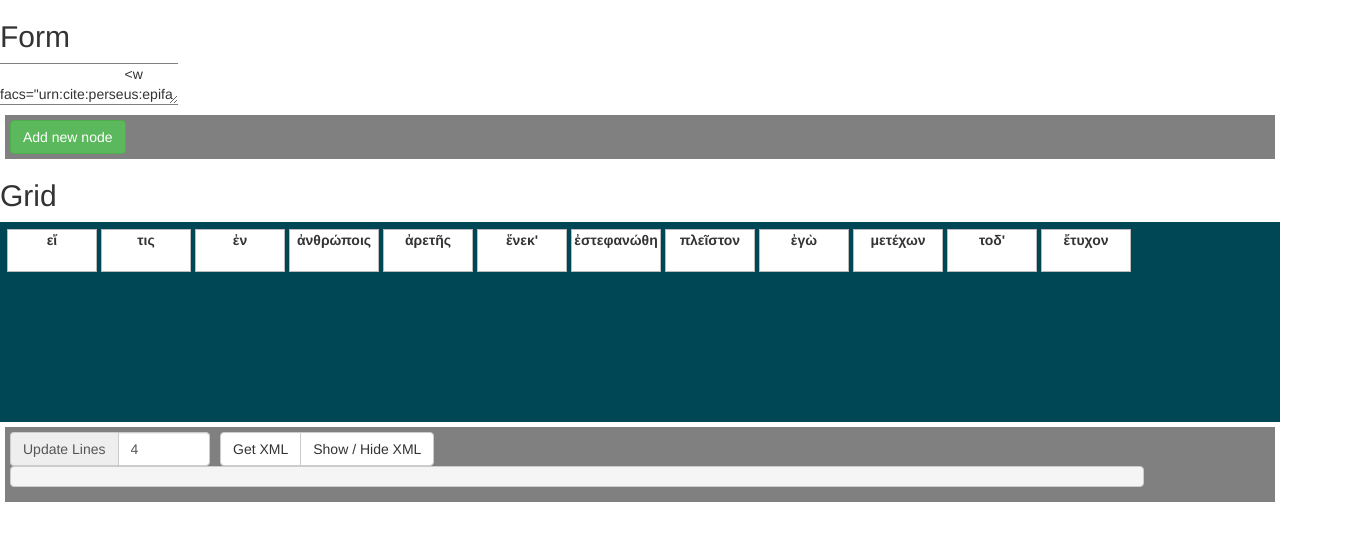
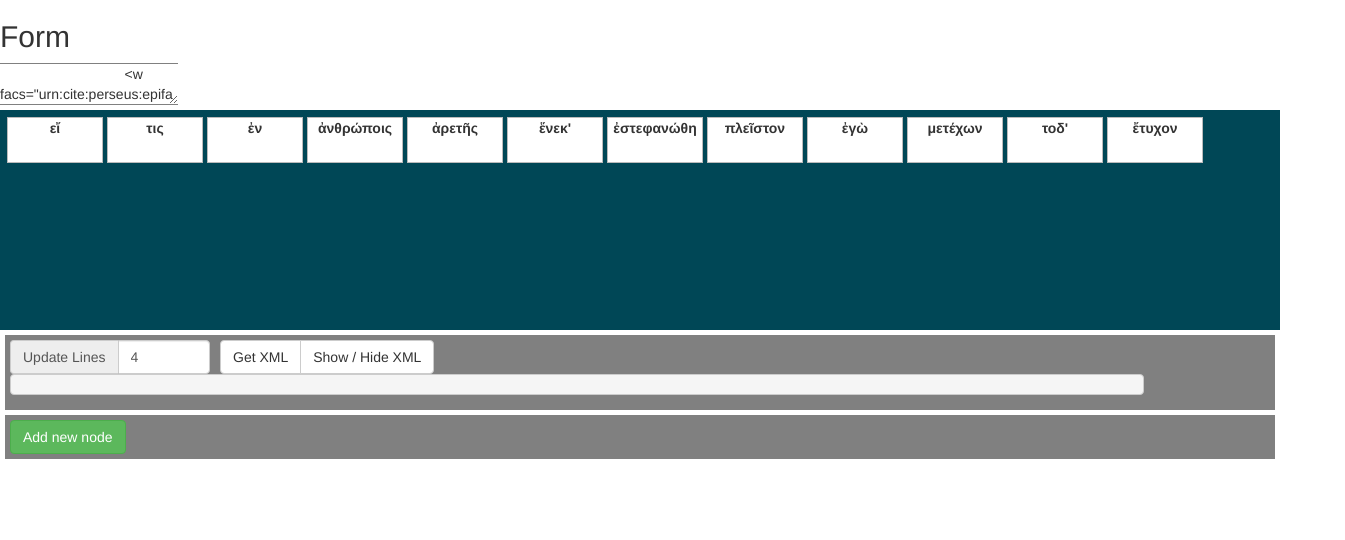
Before and after one commit to PonteIneptique/TEI-Drag-Drop, a website: page example/Form-Generation.html in a window 1280 px wide. Shown: the whole page, 1345 px wide, since content can reach past the window. Drawn offline with nearby package versions, Linux system fonts and the light colour scheme.

Commit message:
Now works without a precreated grid...

```diff
--- a/example/Form-Generation.html
+++ b/example/Form-Generation.html
@@ -84,11 +84,6 @@
 			</div>
 
 		</div>
-		<h2>Grid</h2>
-		<div class="tei-grid-container teidragdrop-container">
-			<ul>
-			</ul>
-		</div>
 		<script type="text/javascript">
 			$(document).ready(function() {	//When DOM is ready
 				$("#test-demo-add-node").on("click", function() {
@@ -100,8 +95,6 @@
 					$('#textarea').trigger('change');
 				})
 				$("#textarea").teidragdrop({
-					"grid-selector" : ".tei-grid-container",
-					"btn" : $("#serialize")
 				})
 			});
 		</script>
--- a/src/TEI-Drag-Drop.js
+++ b/src/TEI-Drag-Drop.js
@@ -66,7 +66,8 @@
 			"widthHeightRatio" : 2, //"widthHeightRatio" applied for blocks
 			"startline" : 1, //Line from which we count
 			"pre" : true, //Append a <pre> in the toolbar if set to true
-			"linestool" : true //Add a tool to add lines to grid
+			"linestool" : true, //Add a tool to add lines to grid
+			"rowHeight" : 50
 		};
 
 
@@ -104,7 +105,7 @@
 				this.container = $("<div />", {
 					"class" : "teidragdrop-container teidragdrop-container" + instanceNumber
 				});
-				this.element.after($container);
+				this.element.after(this.container);
 			}
 
 
@@ -247,7 +248,9 @@
 			 *		Initiate the grid. Only function to be called at the end of the setting
 			 */
 			//If there is not <ul>, we need to create one
-			if(this.container.find("ul").length === 0) {  this.container.append("<ul></ul>"); }
+			if(this.container.find("ul").length === 0) {
+				this.container.append($("<ul />").css("width", "100%").css("height", this.settings.rowHeight * this.settings.rows));
+			}
 			//We initialize gridster
 			this.grid = this.container.find("ul");
 
```
Also changed, not shown: dist/TEI-Drag-Drop.css.
